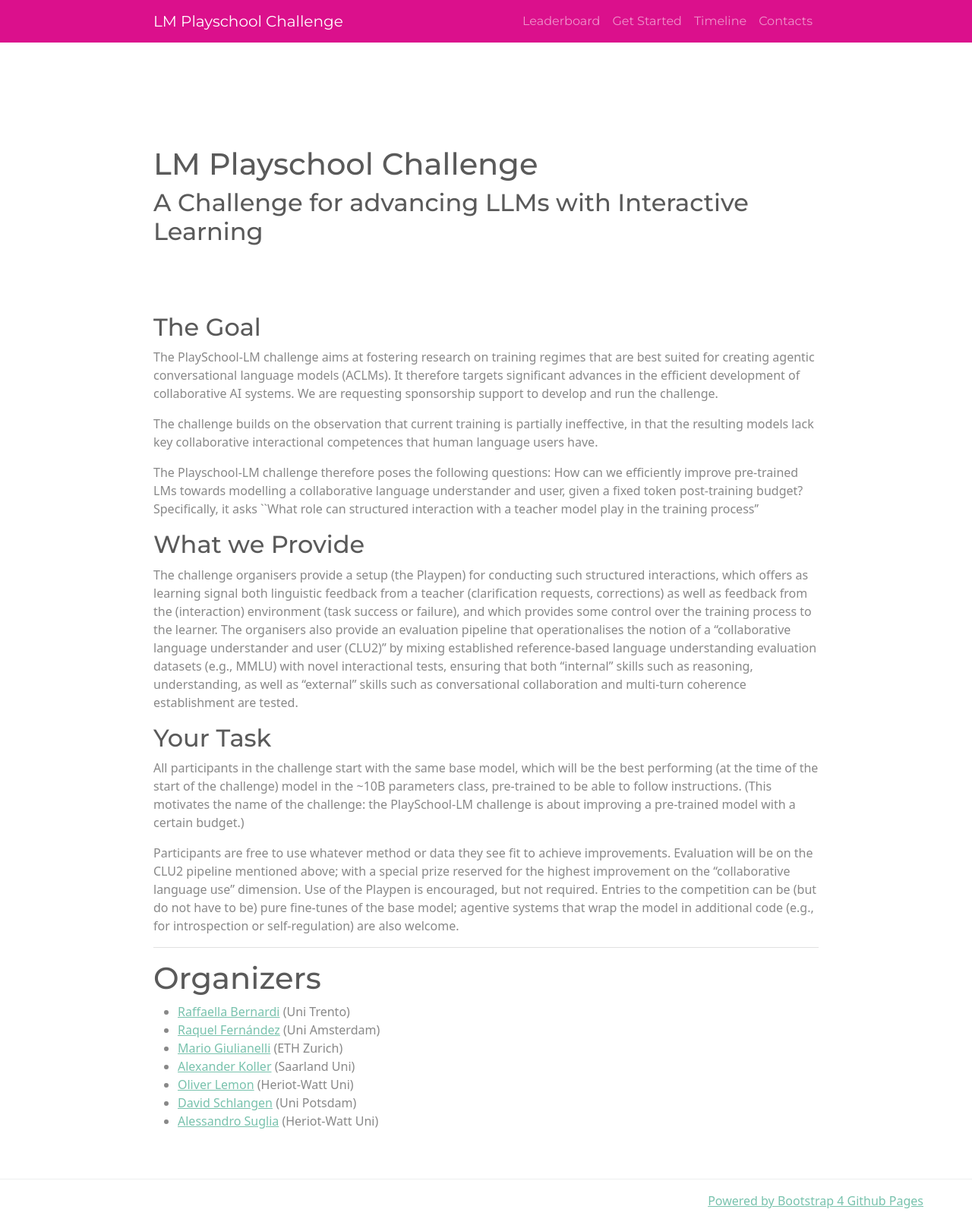
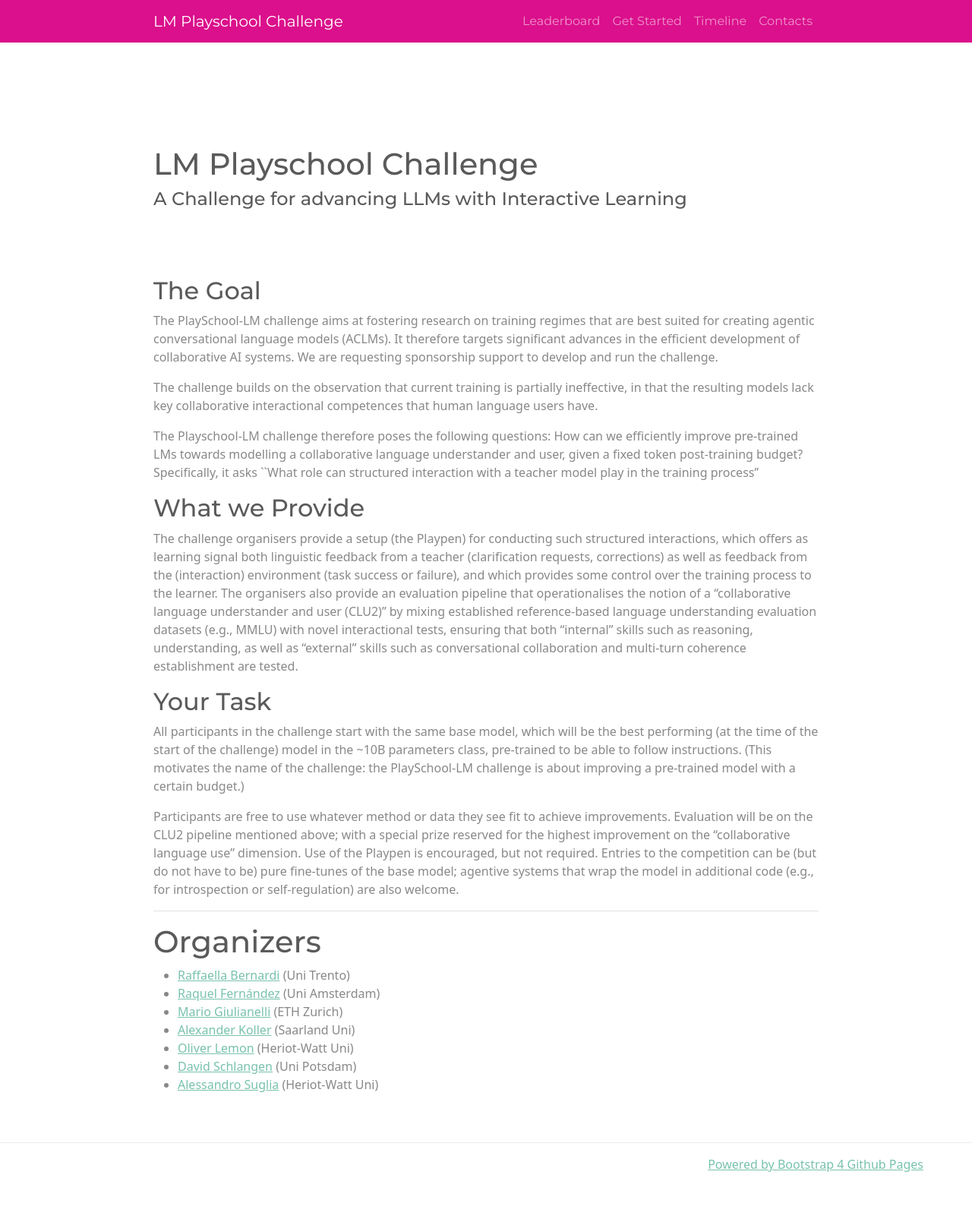
Before and after one commit to lm-playschool/lm-playschool.github.io, a Jekyll site: the page built from index.md, in a window 1280 px wide. Shown: the whole page at 76% size. Built offline with Jekyll 4.4.1, drawn with Linux system fonts in a browser that asks for light colours; after the commit the page ends 1561 px from its top, so only the background shows below that.

Commit message:
chore: reduced subtitle's size

```diff
--- a/_layouts/page.html
+++ b/_layouts/page.html
@@ -5,7 +5,7 @@ layout: default
 
   <header class="header-margin">
     <h1>{{ page.title | escape }}</h1>
-    <h2>{{ site.subtitle | escape }}</h2>
+    <h4>{{ site.subtitle | escape }}</h4>
   </header>
 
   <section>
```
